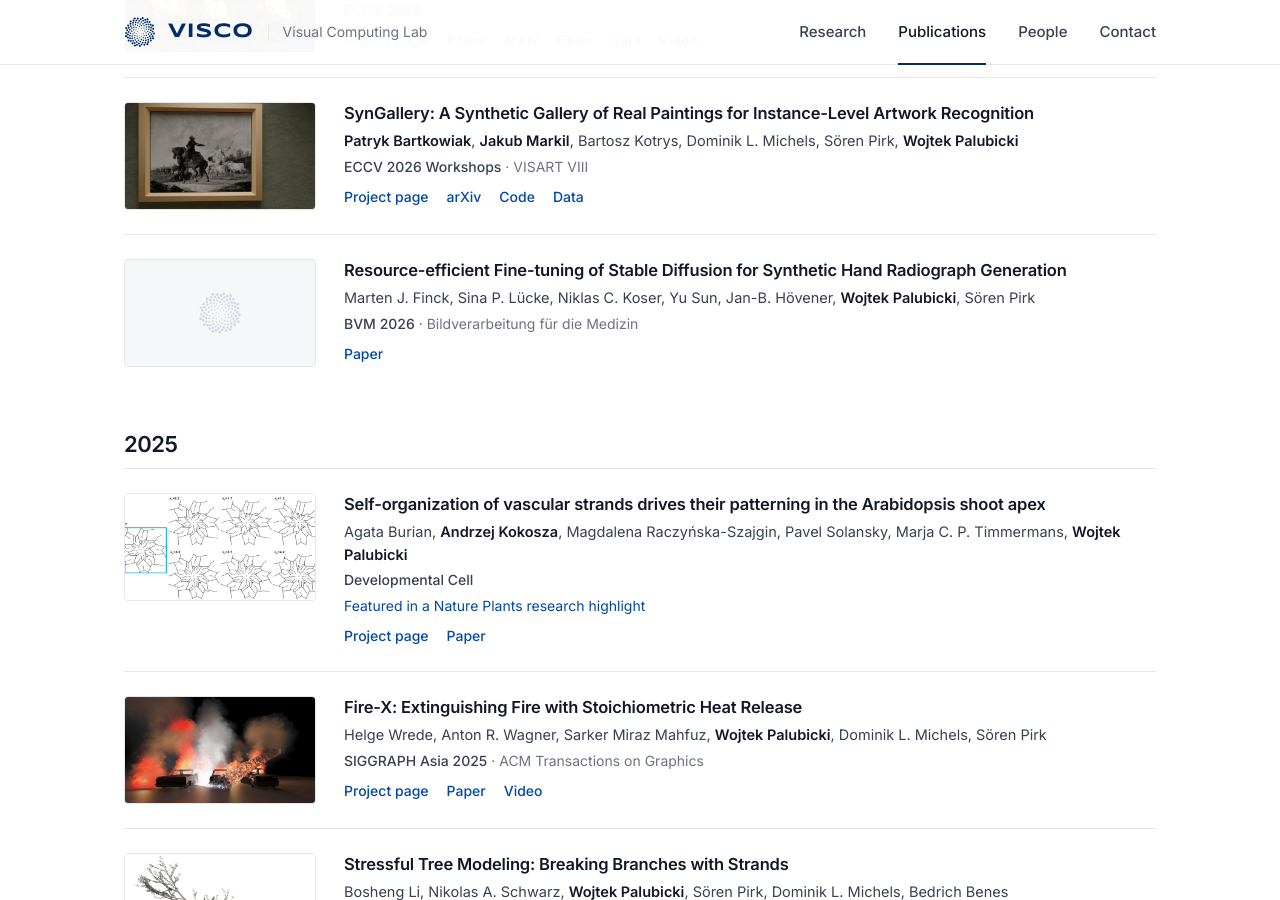
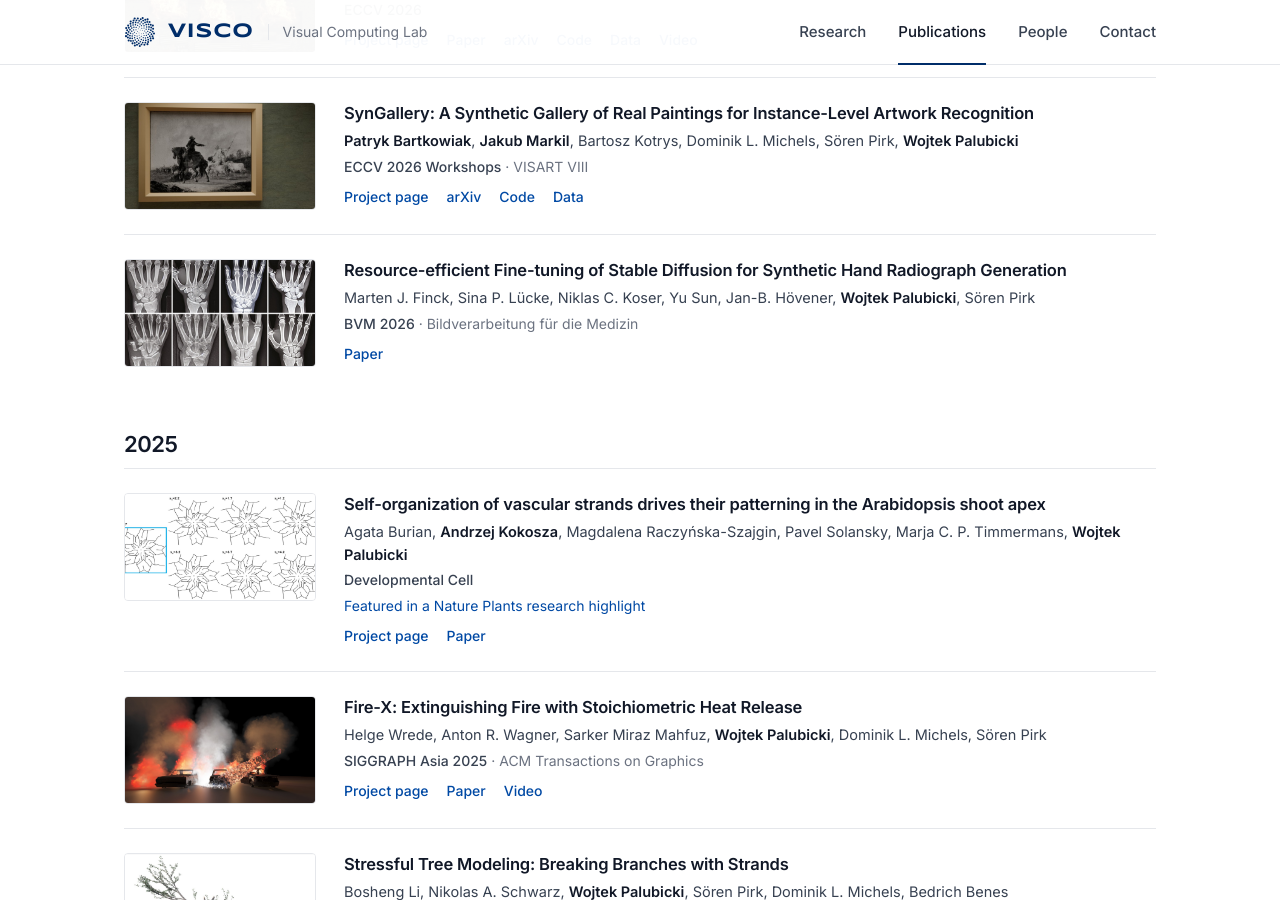
Before and after one commit to VisCoLab/VisCoLab.github.io, a Jekyll site: the page built from publications.html, in a window 1280 px wide and 900 px high, scrolled down 1371 px. Built offline with Jekyll 4.4.1, drawn with Linux system fonts in a browser that asks for light colours.

Commit message:
Thumbnail for the hand radiograph paper (BVM 2026)
Eight of the synthetic hand X-rays from the paper's Fig. 1, without the figure's error arrows, as a 16:9 grid. The PDF embeds them at 139 px, so the grid is upscaled about 2.4x.

Co-Authored-By: Claude Opus 5.5 <noreply@anthropic.com>

```diff
--- a/_data/publications.yml
+++ b/_data/publications.yml
@@ -119,6 +119,7 @@
   venue: BVM 2026
   venue_full: Bildverarbeitung für die Medizin
   year: 2026
+  image: /images/projects/hand-radiographs.jpg
   themes: [synthetic]
   links:
     paper: https://doi.org/10.1007/978-3-658-51100-5_80
```
Also changed, not shown: images/projects/hand-radiographs.jpg (added).
